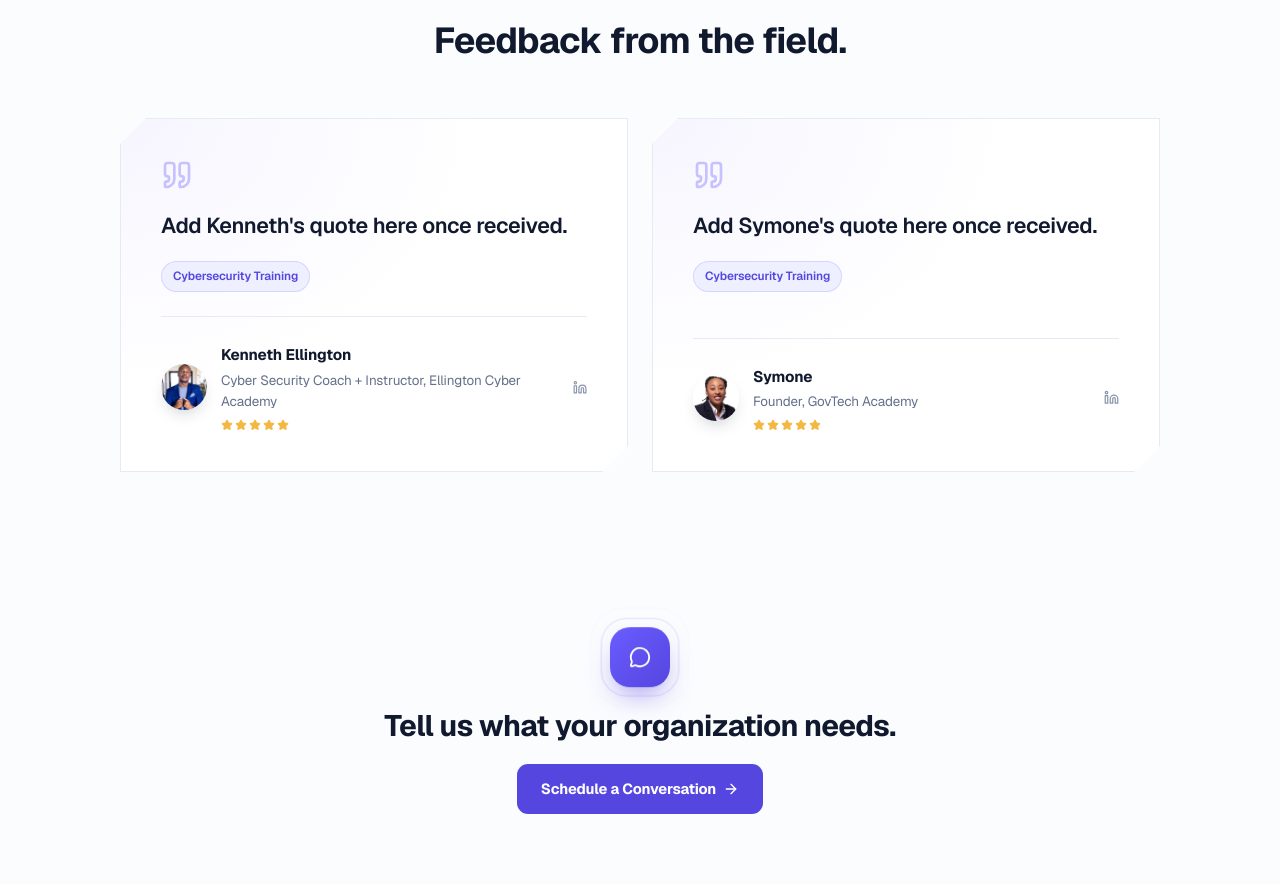
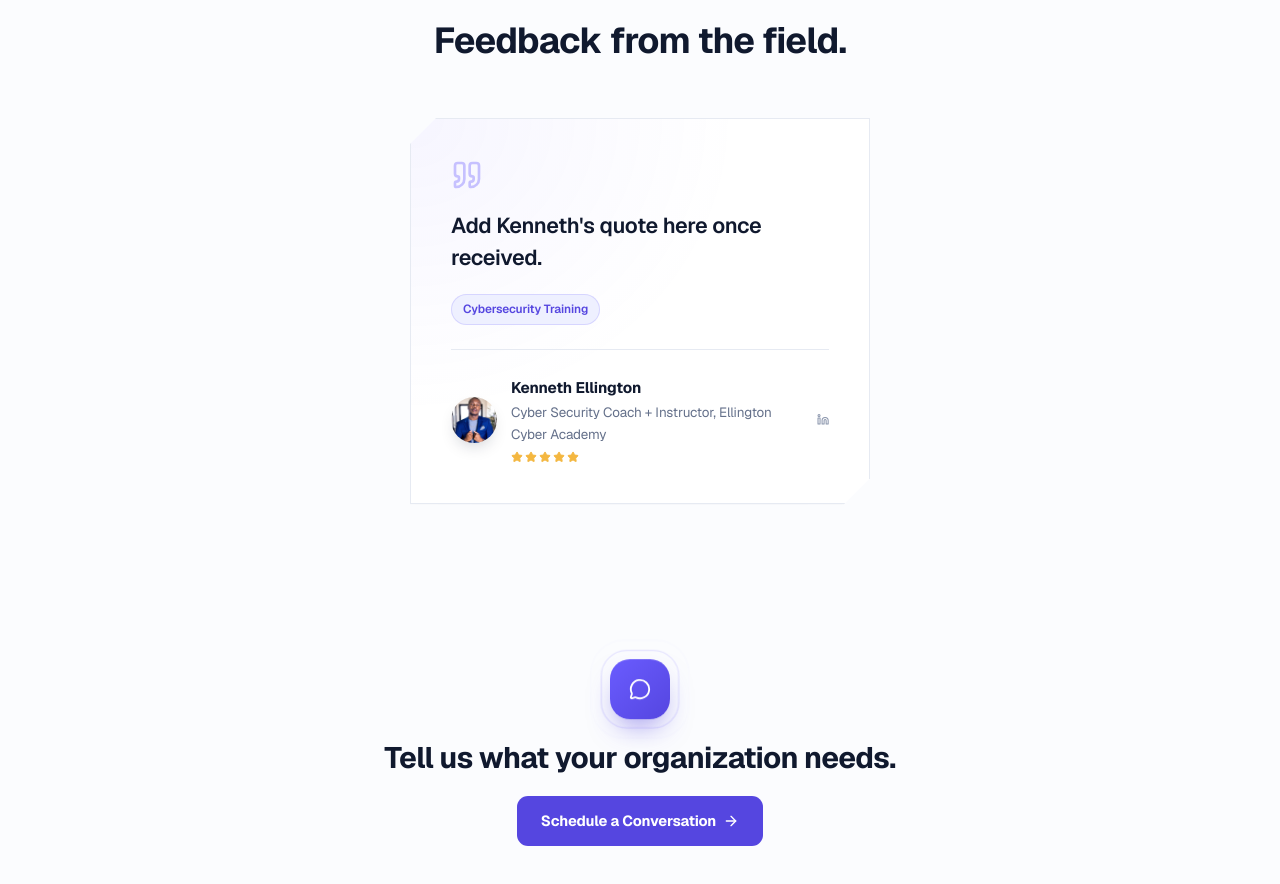
Before and after one commit to cyberjuss/PurveX-Landing-Page, a Next.js app in the folder frontend/: page / in a window 1280 px wide. Shown: the part 2263-3147 px from the top of the page. Built offline with nearby package versions, Linux system fonts and the light colour scheme.

Commit message:
Pull Symone's placeholder testimonial until a real quote is collected

```diff
--- a/frontend/src/components/purvex-landing-page/home-page.tsx
+++ b/frontend/src/components/purvex-landing-page/home-page.tsx
@@ -88,15 +88,7 @@ const testimonials = [
     logo: "",
     services: ["Cybersecurity Training"],
   },
-  {
-    quote: "Add Symone's quote here once received.",
-    name: "Symone",
-    role: "Founder, GovTech Academy",
-    linkedin: "https://www.linkedin.com/in/symonedb/",
-    photo: "/symone.jpg",
-    logo: "",
-    services: ["Cybersecurity Training"],
-  },
+  // Symone: pulled for now, ask for a quote once she's ~6 months in.
 ];
 
 function useCarousel(count: number) {
@@ -379,7 +371,7 @@ export default function HomePage() {
 .sp-carousel__arrow:hover { border-color: var(--accent); color: var(--accent-deep); transform: scale(1.06) }
 
 /* ── Testimonials ── */
-.sp-testimonials { max-width: 1040px; margin: 0 auto; display: grid; grid-template-columns: 1fr 1fr; gap: 24px; align-items: stretch }
+.sp-testimonials { max-width: 1040px; margin: 0 auto; display: grid; grid-template-columns: repeat(auto-fit, minmax(320px, 460px)); justify-content: center; gap: 24px; align-items: stretch }
 .sp-testimonial {
   --cut: 26px;
   position: relative;
```
